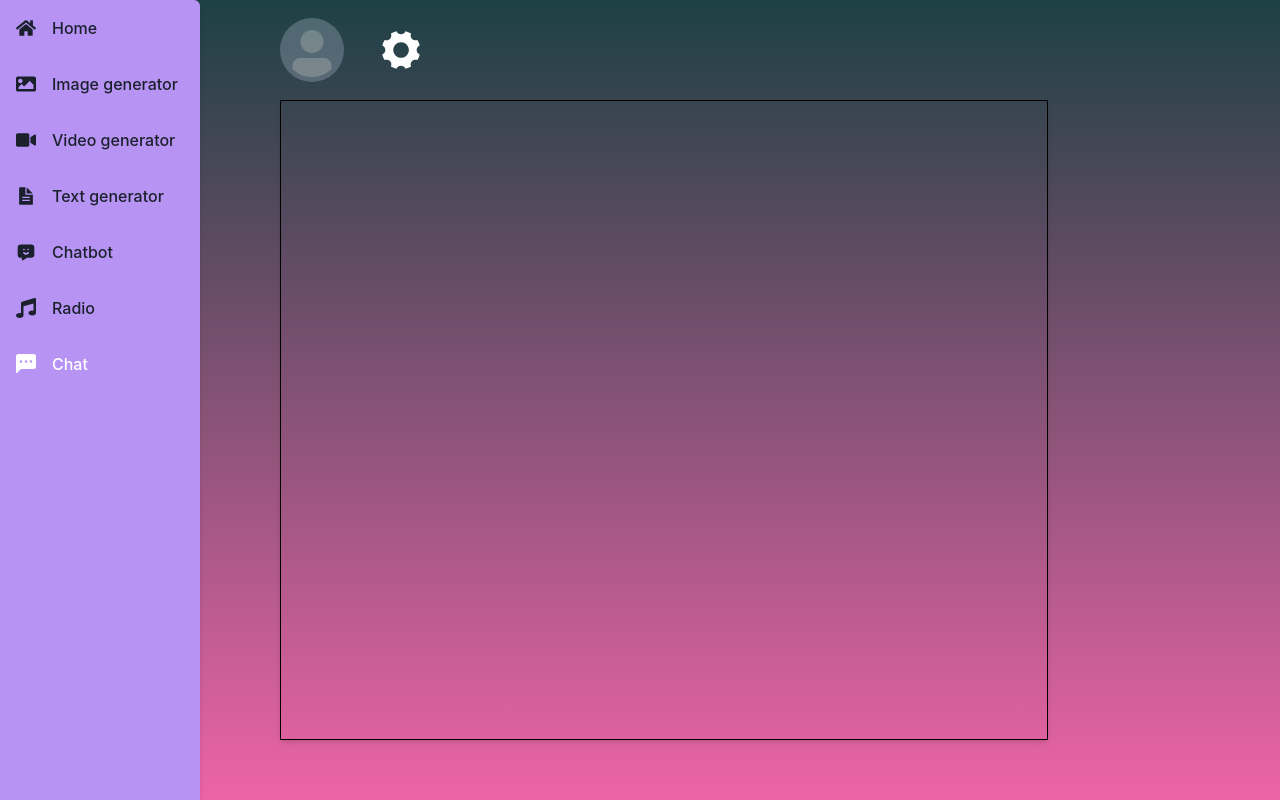
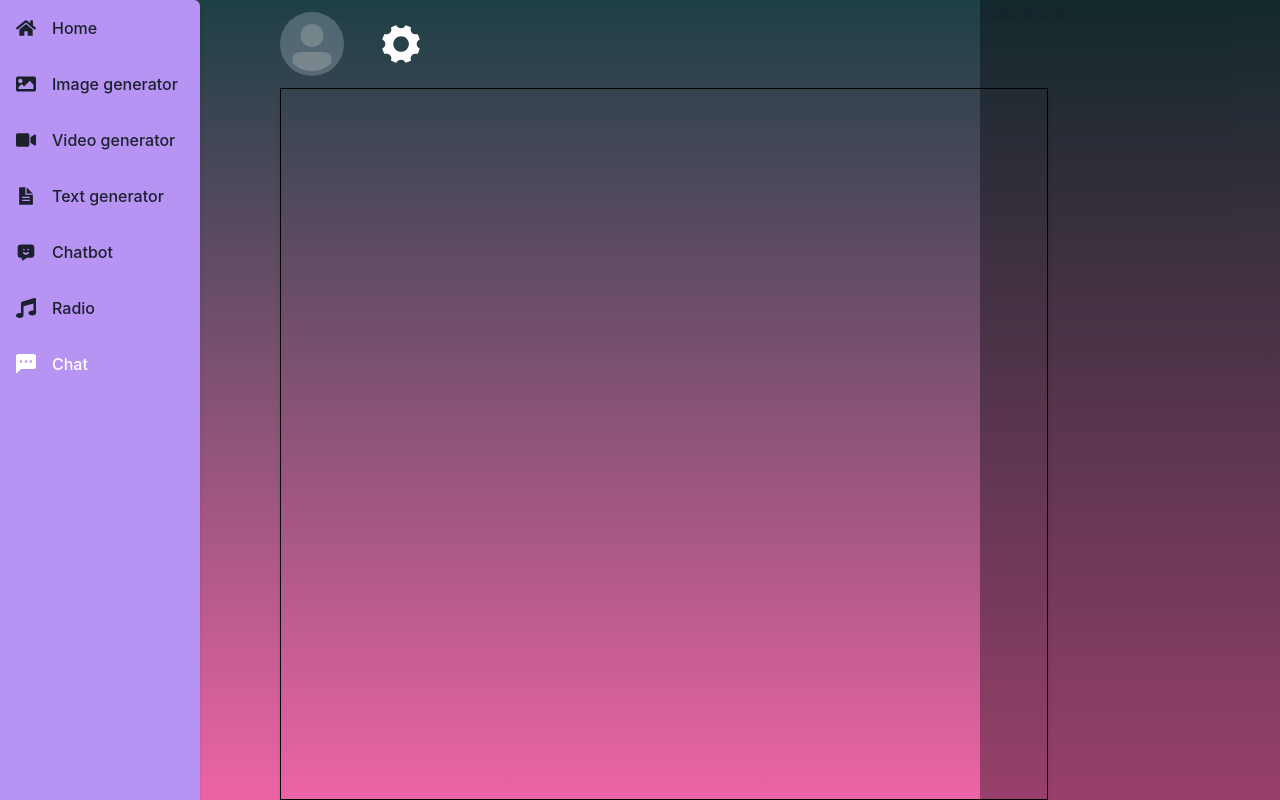
Before and after one commit to Arthour98/ai-generator, a Next.js app in the folder frontend/ai-front/: page /chat-room in a window 1280 px wide. Built offline with nearby package versions, Linux system fonts and the light colour scheme; no server answers.

Commit message:
feat: Add FriendsBar component for chat room and integrate it into ChatPage; update composer.json scripts

```diff
--- /dev/null
+++ b/frontend/ai-front/src/app/chat-room/friendsBar.jsx
@@ -0,0 +1,18 @@
+import { Box } from "@chakra-ui/react";
+
+
+
+function FriendsBar({ open, setOpen, children }) {
+    if (!open) return;
+
+    return (
+        <Box id="FriendsBar" width="300px" height="100vh"
+            position="fixed" background={"blackAlpha.500"}
+            top="0" right="0"
+        >
+            {children}
+        </Box>
+    )
+}
+
+export default FriendsBar;
--- a/frontend/ai-front/src/app/chat-room/page.js
+++ b/frontend/ai-front/src/app/chat-room/page.js
@@ -5,7 +5,7 @@ import SettingsBar from "@/components/partials/settingsBar";
 import { useState, useEffect } from "react";
 import { query } from "@/hooks/fetch";
 import { Box, Text, Flex, Card, VStack, Divider } from "@chakra-ui/react";
-
+import FriendsBar from "./friendsBar";
 export default function ChatPage() {
 
     const { user } = useAuth();
@@ -45,13 +45,16 @@ export default function ChatPage() {
         <>
             <Flex direction={"row"} justifyContent={"flex-start"} overflowY="hidden" alignItems={"flex-start"} gap={20} height={"100vh"}>
                 <Sidebar userId={user?.id} />
-                <Flex direction={"column"} alignItems={"center"} width={"60%"}>
+                <Flex direction={"column"} alignItems={"center"} width={"60%"} h="100%">
                     <SettingsBar ProfileImage={image} />
-                    <Box w="100%" position padding={4} border={"1px solid black"} shadow={"md"} minH={"80vh"}>
+                    <Box w="100%" position padding={4} border={"1px solid black"} shadow={"md"} minH={"80%"} h="100%">
 
                     </Box>
 
                 </Flex>
+                <FriendsBar open={true}>
+                    <p>Hello world</p>
+                </FriendsBar>
             </Flex>
         </>
     );
--- a/frontend/ai-front/src/app/text-generator/page.js
+++ b/frontend/ai-front/src/app/text-generator/page.js
@@ -253,8 +253,6 @@ export default function TextPage() {
                                     ))
                                 }
                             </Box>
-
-
                         </Box>
                         {prevText?.length > 0 ?
                             <Button bg={"cyan.600"}
```
Also changed, not shown: 1 other file (tests, documents, lock files or other folders).
